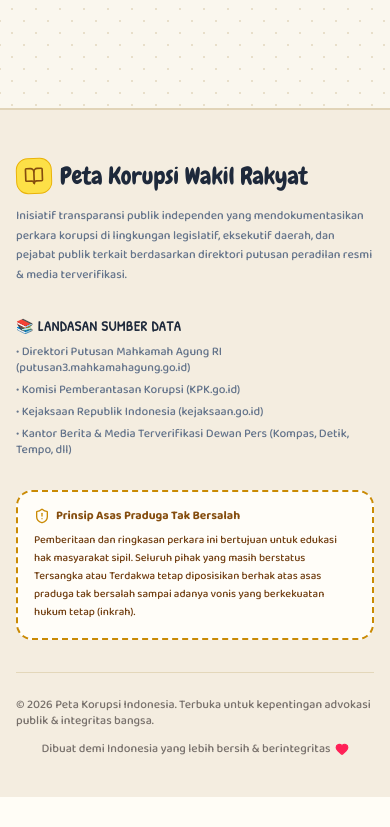
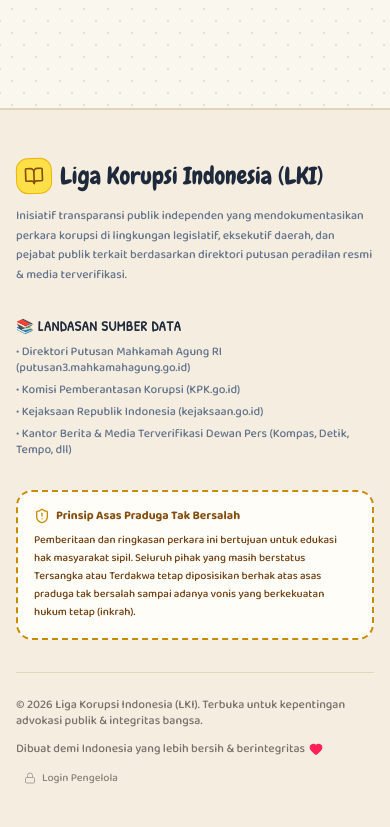
Before and after one commit to 11pmad/korup.indo, a React (Vite) app: page / in a window 390 px wide. Shown: the part 1923-2750 px from the top of the page. Before the commit the page ends 2720 px from the top, so only its background shows below. Built offline with nearby package versions, Linux system fonts and the light colour scheme; no server answers.

Commit message:
feat(ui): hide admin login from navbar and relocate to footer

```diff
--- a/package.json
+++ b/package.json
@@ -4,7 +4,7 @@
   "version": "0.0.0",
   "type": "module",
   "scripts": {
-    "dev": "tsx server.ts",
+    "dev": "bun server.ts",
     "build": "vite build && esbuild server.ts --bundle --platform=node --format=cjs --packages=external --sourcemap --outfile=dist/server.cjs",
     "start": "node dist/server.cjs",
     "preview": "vite preview",
--- a/src/App.tsx
+++ b/src/App.tsx
@@ -179,7 +179,10 @@ export default function App() {
 
             {/* TAB: ADMIN AI ASSISTANT */}
             {activeTab === 'admin' && (
-              <AdminPanel onRefreshData={loadAllData} />
+              <AdminPanel
+                onRefreshData={loadAllData}
+                onBackToHome={() => setActiveTab('beranda')}
+              />
             )}
           </>
         )}
@@ -205,7 +208,7 @@ export default function App() {
       />
 
       {/* Scrapbook Footer */}
-      <Footer />
+      <Footer onOpenAdmin={() => setActiveTab('admin')} />
 
     </div>
   );
--- a/src/components/AdminPanel.tsx
+++ b/src/components/AdminPanel.tsx
@@ -24,6 +24,7 @@ import {
 
 interface AdminPanelProps {
   onRefreshData: () => void;
+  onBackToHome?: () => void;
 }
 
 interface ChatMessage {
@@ -31,7 +32,7 @@ interface ChatMessage {
   text: string;
 }
 
-export const AdminPanel: React.FC<AdminPanelProps> = ({ onRefreshData }) => {
+export const AdminPanel: React.FC<AdminPanelProps> = ({ onRefreshData, onBackToHome }) => {
   // Simple auth gate with JWT
   const [isAuthenticated, setIsAuthenticated] = useState<boolean>(() => {
     return Boolean(sessionStorage.getItem('lki_admin_token'));
@@ -326,7 +327,15 @@ export const AdminPanel: React.FC<AdminPanelProps> = ({ onRefreshData }) => {
   // If not logged in, show scrapbook login gate
   if (!isAuthenticated) {
     return (
-      <div id="admin-login-screen" className="max-w-md mx-auto py-12 px-4">
+      <div id="admin-login-screen" className="max-w-md mx-auto py-12 px-4 space-y-4">
+        {onBackToHome && (
+          <button
+            onClick={onBackToHome}
+            className="inline-flex items-center gap-1.5 text-xs font-bold text-[#64748B] hover:text-[#1E293B] transition-colors cursor-pointer bg-[#FAF5E8] px-3 py-1.5 rounded-xl border border-[#D5C9AB]"
+          >
+            ← Kembali ke Beranda Publik
+          </button>
+        )}
         <div className="relative bg-[#FFFDF9] border-3 border-[#E7DECB] rounded-3xl p-6 sm:p-8 shadow-xl space-y-6">
           <div className="washi-tape washi-tape-yellow -top-3 left-12"></div>
           <div className="washi-tape washi-tape-pink -top-3 right-12"></div>
@@ -345,10 +354,10 @@ export const AdminPanel: React.FC<AdminPanelProps> = ({ onRefreshData }) => {
 
           <div className="p-3 bg-[#FEF9C3] border border-[#FACC15] rounded-2xl text-xs text-[#854D0E] space-y-1">
             <div className="font-bold flex items-center gap-1.5">
-              <span>🔑 Kredensial Demo Pengujian:</span>
+              <span>🔑 Kredensial Pengujian:</span>
             </div>
             <div>Username: <strong className="font-mono">admin</strong></div>
-            <div>Password: <strong className="font-mono">rakyat123</strong></div>
+            <div>Password: <strong className="font-mono">admin123</strong></div>
           </div>
 
           {authError && (
@@ -473,6 +482,16 @@ export const AdminPanel: React.FC<AdminPanelProps> = ({ onRefreshData }) => {
               <ShieldCheck className="w-3.5 h-3.5" /> Moderasi Laporan (
               {reports.filter(r => (r.status as string) === 'menunggu_review' || (r.status as string) === 'pending_review').length})
             </button>
+
+            {onBackToHome && (
+              <button
+                onClick={onBackToHome}
+                className="px-3 py-1.5 rounded-xl text-xs font-bold text-[#475569] hover:bg-[#EBE0C8] hover:text-[#0F172A] transition-colors whitespace-nowrap"
+                title="Kembali ke tampilan utama portal"
+              >
+                ← Beranda Publik
+              </button>
+            )}
 
             <button
               onClick={handleLogout}
--- a/src/components/Footer.tsx
+++ b/src/components/Footer.tsx
@@ -1,7 +1,11 @@
 import React from 'react';
-import { BookOpen, ShieldAlert, Heart } from 'lucide-react';
+import { BookOpen, ShieldAlert, Heart, Lock } from 'lucide-react';
 
-export const Footer: React.FC = () => {
+interface FooterProps {
+  onOpenAdmin?: () => void;
+}
+
+export const Footer: React.FC<FooterProps> = ({ onOpenAdmin }) => {
   return (
     <footer className="mt-16 bg-[#F4EDE0] border-t-2 border-[#E1D4B8] pt-12 pb-10 text-[#57534E]">
       <div className="max-w-7xl mx-auto px-4 sm:px-6 lg:px-8 space-y-8">
@@ -16,7 +20,7 @@ export const Footer: React.FC = () => {
                 <BookOpen className="w-5 h-5" />
               </div>
               <span className="font-marker text-2xl text-[#1E293B]">
-                Peta Korupsi Wakil Rakyat
+                Liga Korupsi Indonesia (LKI)
               </span>
             </div>
             <p className="text-xs leading-relaxed text-[#64748B]">
@@ -52,10 +56,29 @@ export const Footer: React.FC = () => {
 
         {/* Bottom Bar */}
         <div className="pt-6 border-t border-[#E3D7BA] flex flex-col sm:flex-row items-center justify-between text-xs text-[#78716C] gap-3">
-          <p>© {new Date().getFullYear()} Peta Korupsi Indonesia. Terbuka untuk kepentingan advokasi publik &amp; integritas bangsa.</p>
-          <div className="flex items-center gap-1">
-            <span>Dibuat demi Indonesia yang lebih bersih &amp; berintegritas</span>
-            <Heart className="w-3.5 h-3.5 text-rose-500 inline fill-rose-500" />
+          <p>© {new Date().getFullYear()} Liga Korupsi Indonesia (LKI). Terbuka untuk kepentingan advokasi publik &amp; integritas bangsa.</p>
+          <div className="flex flex-wrap items-center gap-3">
+            <div className="flex items-center gap-1">
+              <span>Dibuat demi Indonesia yang lebih bersih &amp; berintegritas</span>
+              <Heart className="w-3.5 h-3.5 text-rose-500 inline fill-rose-500" />
+            </div>
+            {onOpenAdmin && (
+              <>
+                <span className="text-[#D5C9AB] hidden sm:inline">•</span>
+                <button
+                  id="footer-admin-login-btn"
+                  onClick={() => {
+                    onOpenAdmin();
+                    window.scrollTo({ top: 0, behavior: 'smooth' });
+                  }}
+                  className="inline-flex items-center gap-1.5 text-[11px] text-[#8C827A] hover:text-[#DC2626] transition-colors py-0.5 px-2 rounded hover:bg-[#EBE0C8] cursor-pointer"
+                  title="Akses Masuk Khusus Tim Pengelola & Kurator"
+                >
+                  <Lock className="w-3 h-3 opacity-70" />
+                  <span>Login Pengelola</span>
+                </button>
+              </>
+            )}
           </div>
         </div>
 
--- a/src/components/Navbar.tsx
+++ b/src/components/Navbar.tsx
@@ -5,7 +5,6 @@ import {
   Trophy,
   BarChart3,
   Search,
-  Sparkles,
   Volume2,
   VolumeX,
   Flag,
@@ -143,19 +142,6 @@ export const Navbar: React.FC<NavbarProps> = ({
               <Search className="w-4 h-4" />
               <span>Cari Kasus</span>
             </button>
-
-            <button
-              id="nav-admin-btn"
-              onClick={() => handleNavClick('admin')}
-              className={`px-3 py-2 rounded-xl text-sm font-bold flex items-center gap-1.5 transition-all cursor-pointer ${
-                activeTab === 'admin'
-                  ? 'bg-[#DC2626] text-white shadow-md border border-[#991B1B]'
-                  : 'text-[#475569] hover:bg-[#FDE2E4] hover:text-[#9F1239]'
-              }`}
-            >
-              <Sparkles className="w-4 h-4 text-[#FDE047]" />
-              <span>Admin Kurasi</span>
-            </button>
           </nav>
 
           {/* Right Action Icons */}
@@ -231,14 +217,6 @@ export const Navbar: React.FC<NavbarProps> = ({
             <Search className="w-4 h-4" /> Cari Kasus Pejabat
           </button>
           <button
-            onClick={() => handleNavClick('admin')}
-            className={`w-full text-left px-4 py-2.5 rounded-xl font-bold text-sm flex items-center gap-3 ${
-              activeTab === 'admin' ? 'bg-[#F43F5E] text-white' : 'text-[#334155]'
-            }`}
-          >
-            <Sparkles className="w-4 h-4 text-[#FDE047]" /> Admin AI Assistant
-          </button>
-          <button
             onClick={() => {
               setMobileMenuOpen(false);
               onOpenReport();
```
